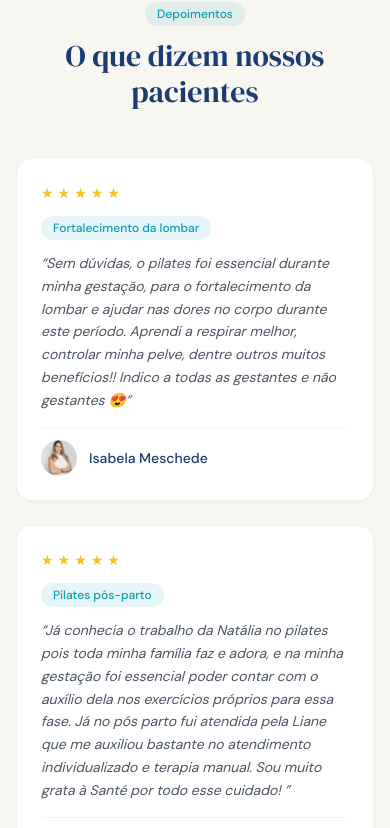
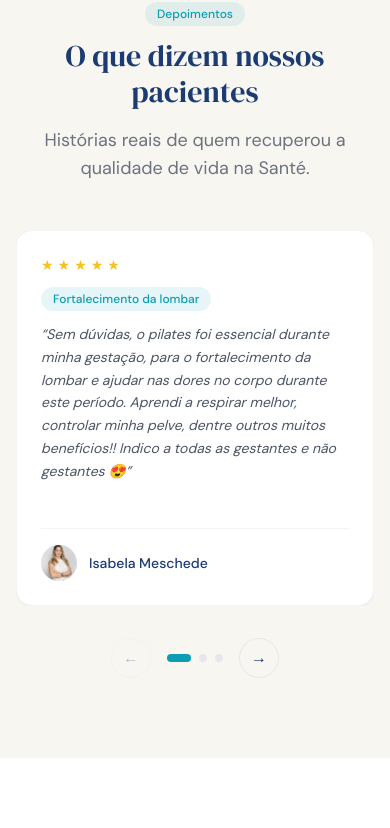
Before and after one commit to juliorgm/sante-site, a Next.js app: page / in a window 390 px wide. Shown: the part 3500-4328 px from the top of the page. Built offline with nearby package versions, Linux system fonts and the light colour scheme.

Commit message:
add corrossel

```diff
--- a/src/app/page.tsx
+++ b/src/app/page.tsx
@@ -2,7 +2,7 @@ import Image from 'next/image'
 import Link from 'next/link'
 import { CLINICA, whatsappLink, WHATSAPP_MENSAGENS } from '@/data/config'
 import { SERVICOS } from '@/data/services'
-import { DEPOIMENTOS } from '@/data/testimonials'
+import TestimonialsCarousel from '@/components/TestimonialsCarousel'
 import { EQUIPE } from '@/data/team'
 
 // ── SEÇÃO HERO ─────────────────────────────────────────────────
@@ -180,58 +180,19 @@ function Servicos() {
 }
 
 // ── SEÇÃO DEPOIMENTOS ──────────────────────────────────────────
+// ── SEÇÃO DEPOIMENTOS ──────────────────────────────────────────
 function Depoimentos() {
-  const destaques = DEPOIMENTOS.filter((d) => d.destaque).slice(0, 3)
-
   return (
     <section className="section bg-cream">
       <div className="max-w-6xl mx-auto">
         <div className="mb-12 text-center">
           <span className="badge mb-3 inline-block">Depoimentos</span>
           <h2 className="section-title text-center">O que dizem nossos pacientes</h2>
+          <p className="section-subtitle mx-auto text-center">
+            Histórias reais de quem recuperou a qualidade de vida na Santé.
+          </p>
         </div>
-
-        <div className="grid md:grid-cols-3 gap-6">
-          {destaques.map((dep) => (
-            <div key={dep.id} className="card">
-              {/* Estrelas */}
-              <div className="flex gap-1 mb-3">
-                {Array.from({ length: dep.nota }).map((_, i) => (
-                  <span key={i} className="text-gold text-sm">★</span>
-                ))}
-              </div>
-
-              {/* Badge de problema tratado */}
-              <span className="badge text-xs mb-3 inline-block">{dep.problema}</span>
-
-              {/* Texto */}
-              <p className="text-gray-600 text-sm leading-relaxed mb-4 italic">
-                &ldquo;{dep.texto}&rdquo;
-              </p>
-
-              {/* Paciente */}
-              <div className="flex items-center gap-3 pt-3 border-t border-gray-100">
-                {dep.foto ? (
-                  <Image
-                    src={dep.foto}
-                    alt={dep.nome}
-                    width={36}
-                    height={36}
-                    className="rounded-full object-cover w-9 h-9"
-                  />
-                ) : (
-                  <div className="w-9 h-9 rounded-full bg-teal/20 flex items-center justify-center text-teal text-sm font-medium">
-                    {dep.nome.charAt(0)}
-                  </div>
-                )}
-                <div>
-                  <p className="text-navy text-sm font-medium">{dep.nome}</p>
-                  {dep.idade && <p className="text-gray-400 text-xs">{dep.idade} anos</p>}
-                </div>
-              </div>
-            </div>
-          ))}
-        </div>
+        <TestimonialsCarousel />
       </div>
     </section>
   )
--- /dev/null
+++ b/src/components/TestimonialsCarousel.tsx
@@ -0,0 +1,222 @@
+  'use client'
+  import { useState, useRef, useEffect } from 'react'
+  import Image from 'next/image'
+  import { DEPOIMENTOS } from '@/data/testimonials'
+
+  function getYouTubeId(url: string): string | null {
+    const patterns = [
+      /youtube\.com\/shorts\/([a-zA-Z0-9_-]{11})/,
+      /youtube\.com\/watch\?v=([a-zA-Z0-9_-]{11})/,
+      /youtu\.be\/([a-zA-Z0-9_-]{11})/,
+    ]
+    for (const pattern of patterns) {
+      const match = url.match(pattern)
+      if (match) return match[1]
+    }
+    return null
+  }
+
+  function CardTexto({ dep }: { dep: typeof DEPOIMENTOS[0] }) {
+    return (
+      <div className="flex flex-col h-full p-6 bg-white rounded-2xl shadow-sm border border-gray-100">
+        <div className="flex gap-1 mb-3">
+          {Array.from({ length: dep.nota }).map((_, i) => (
+            <span key={i} className="text-gold text-sm">★</span>
+          ))}
+        </div>
+        <span className="inline-block bg-teal/10 text-teal text-xs font-medium px-3 py-1 rounded-full mb-3 w-fit">
+          {dep.problema}
+        </span>
+        <p className="text-gray-600 text-sm leading-relaxed italic flex-1">
+          &ldquo;{dep.texto}&rdquo;
+        </p>
+        <div className="flex items-center gap-3 pt-4 mt-auto border-t border-gray-100">
+          {dep.foto ? (
+            <Image src={dep.foto} alt={dep.nome} width={36} height={36}
+              className="rounded-full object-cover w-9 h-9 shrink-0" />
+          ) : (
+            <div className="w-9 h-9 rounded-full bg-teal/20 flex items-center justify-center text-teal text-sm font-medium shrink-0">
+              {dep.nome.charAt(0)}
+            </div>
+          )}
+          <div>
+            <p className="text-navy text-sm font-medium">{dep.nome}</p>
+            {dep.idade && <p className="text-gray-400 text-xs">{dep.idade} anos</p>}
+          </div>
+        </div>
+      </div>
+    )
+  }
+
+  function CardVideo({ dep }: { dep: typeof DEPOIMENTOS[0] }) {
+    const [playing, setPlaying] = useState(false)
+    const videoId = dep.videoUrl ? getYouTubeId(dep.videoUrl) : null
+    if (!videoId) return <CardTexto dep={dep} />
+    const isShort = dep.videoUrl?.includes('/shorts/')
+
+    return (
+      <div className="flex flex-col h-full bg-white rounded-2xl shadow-sm border border-gray-100 overflow-hidden">
+        <div className={`relative ${isShort ? 'aspect-[9/16]' : 'aspect-video'} bg-navy w-full`}>
+          {playing ? (
+            <iframe
+              src={`https://www.youtube.com/embed/${videoId}?autoplay=1&rel=0`}
+              allow="accelerometer; autoplay; clipboard-write; encrypted-media; gyroscope; picture-in-picture"
+              allowFullScreen
+              className="absolute inset-0 w-full h-full"
+              title={`Depoimento de ${dep.nome}`}
+            />
+          ) : (
+            <>
+              <Image
+                src={`https://img.youtube.com/vi/${videoId}/hqdefault.jpg`}
+                alt={`Depoimento de ${dep.nome}`}
+                fill
+                sizes="(max-width: 768px) 100vw, 33vw"
+                className="object-cover"
+              />
+              <div className="absolute inset-0 bg-black/30" />
+              <button
+                onClick={() => setPlaying(true)}
+                className="absolute inset-0 flex items-center justify-center group"
+                aria-label="Reproduzir vídeo"
+              >
+                <div className="w-14 h-14 rounded-full bg-white/90 flex items-center justify-center shadow-lg group-hover:scale-110 transition-transform">
+                  <svg width="20" height="20" viewBox="0 0 24 24" fill="#0B9DB3">
+                    <path d="M8 5v14l11-7z"/>
+                  </svg>
+                </div>
+              </button>
+              <div className="absolute top-3 left-3 bg-black/50 text-white text-xs px-2 py-1 rounded-full backdrop-blur-sm">
+                ▶ Depoimento em vídeo
+              </div>
+            </>
+          )}
+        </div>
+        <div className="p-4 flex flex-col gap-2 flex-1">
+          <span className="inline-block bg-teal/10 text-teal text-xs font-medium px-3 py-1 rounded-full w-fit">
+            {dep.problema}
+          </span>
+          {dep.texto && (
+            <p className="text-gray-600 text-sm leading-relaxed italic flex-1">
+              &ldquo;{dep.texto}&rdquo;
+            </p>
+          )}
+          <div className="flex items-center gap-3 pt-2 mt-auto border-t border-gray-100">
+            <div className="w-8 h-8 rounded-full bg-teal/20 flex items-center justify-center text-teal text-sm font-medium shrink-0">
+              {dep.nome.charAt(0)}
+            </div>
+            <p className="text-navy text-sm font-medium">{dep.nome}</p>
+            <div className="ml-auto flex gap-0.5">
+              {Array.from({ length: dep.nota }).map((_, i) => (
+                <span key={i} className="text-gold text-xs">★</span>
+              ))}
+            </div>
+          </div>
+        </div>
+      </div>
+    )
+  }
+
+  // ── Hook que detecta quantos cards cabem na tela ───────────────
+  // Isso é o equivalente de um listener de configuração no Android
+  function useVisibleCount() {
+    const [visible, setVisible] = useState(1)
+
+    useEffect(() => {
+      function update() {
+        const w = window.innerWidth
+        if (w >= 1024) setVisible(3)
+        else if (w >= 768) setVisible(2)
+        else setVisible(1)
+      }
+      update()
+      window.addEventListener('resize', update)
+      return () => window.removeEventListener('resize', update)
+    }, [])
+
+    return visible
+  }
+
+  export default function TestimonialsCarousel() {
+    const depoimentos = DEPOIMENTOS.filter((d) => d.destaque)
+    const [current, setCurrent] = useState(0)
+    const visibleCount = useVisibleCount()
+    const total = depoimentos.length
+    const maxIndex = Math.max(0, total - visibleCount)
+
+    // ← FIX: quando visibleCount muda, garante que current não ultrapassa maxIndex
+    useEffect(() => {
+      setCurrent((c) => Math.min(c, maxIndex))
+    }, [maxIndex])
+
+      // ← ADICIONA ISSO AQUI
+  function slide(dir: 'prev' | 'next') {
+    setCurrent((c) => {
+      if (dir === 'next') return Math.min(c + 1, maxIndex)
+      return Math.max(c - 1, 0)
+    })
+  }
+
+    const canPrev = current > 0
+    const canNext = current < maxIndex
+
+    if (total === 0) return null
+
+    return (
+      <div className="w-full">
+        <div className="overflow-hidden">
+          <div
+            className="flex gap-6 transition-transform duration-500 ease-in-out"
+            style={{
+              transform: `translateX(calc(-${current} * (100% / ${visibleCount} + ${24 / visibleCount}px)))`,
+            }}
+          >
+            {depoimentos.map((dep) => (
+              <div
+                key={dep.id}
+                className="shrink-0 w-full md:w-[calc(50%-12px)] lg:w-[calc(33.333%-16px)]"
+              >
+                {dep.videoUrl ? <CardVideo dep={dep} /> : <CardTexto dep={dep} />}
+              </div>
+            ))}
+          </div>
+        </div>
+
+        {/* Controles — só aparecem se houver mais cards que o visível */}
+        {total > visibleCount && (
+          <div className="flex items-center justify-center gap-4 mt-8">
+            <button
+              onClick={() => slide('prev')}
+              disabled={!canPrev}
+              className="w-10 h-10 rounded-full border border-gray-200 flex items-center justify-center hover:border-teal hover:text-teal transition-colors disabled:opacity-30 disabled:cursor-not-allowed"
+              aria-label="Anterior"
+            >
+              ←
+            </button>
+
+            <div className="flex gap-2">
+              {Array.from({ length: maxIndex + 1 }).map((_, i) => (
+                <button
+                  key={i}
+                  onClick={() => setCurrent(i)}
+                  className={`h-2 rounded-full transition-all ${
+                    i === current ? 'w-6 bg-teal' : 'w-2 bg-gray-200'
+                  }`}
+                  aria-label={`Ir para ${i + 1}`}
+                />
+              ))}
+            </div>
+
+            <button
+              onClick={() => slide('next')}
+              disabled={!canNext}
+              className="w-10 h-10 rounded-full border border-gray-200 flex items-center justify-center hover:border-teal hover:text-teal transition-colors disabled:opacity-30 disabled:cursor-not-allowed"
+              aria-label="Próximo"
+            >
+              →
+            </button>
+          </div>
+        )}
+      </div>
+    )
+  }
```
